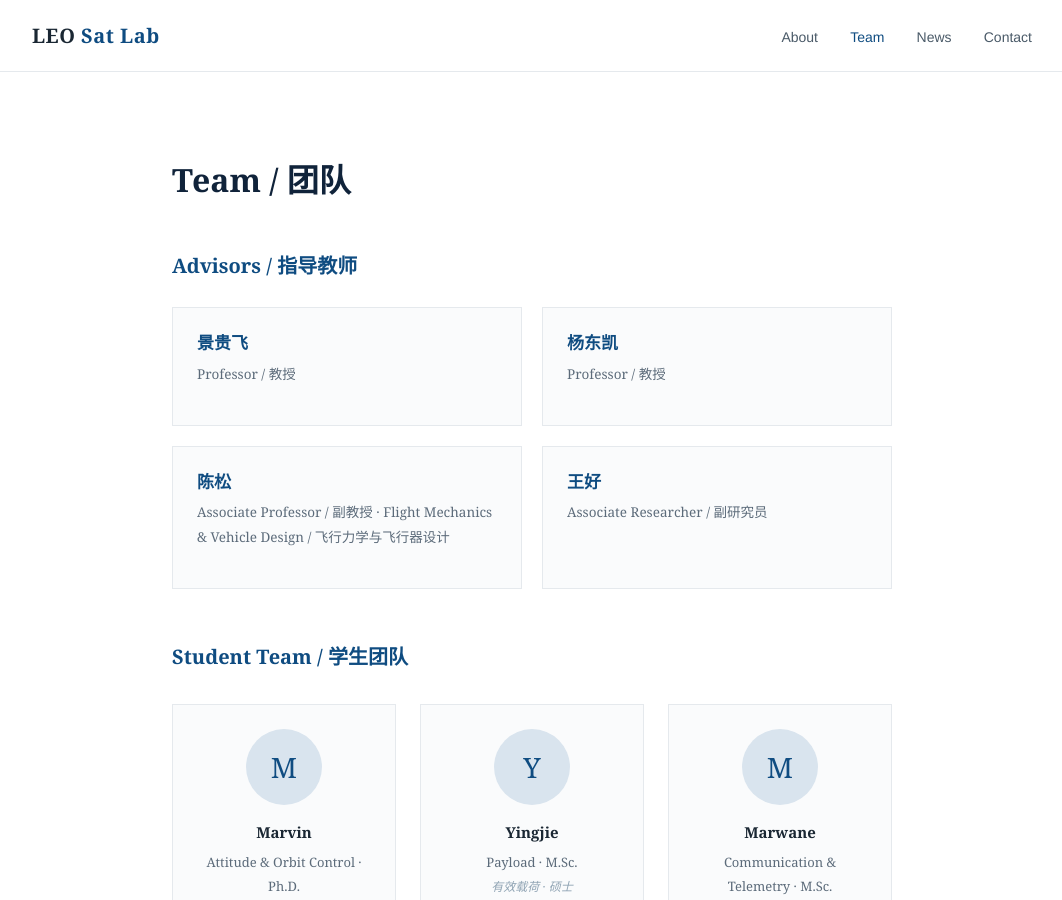
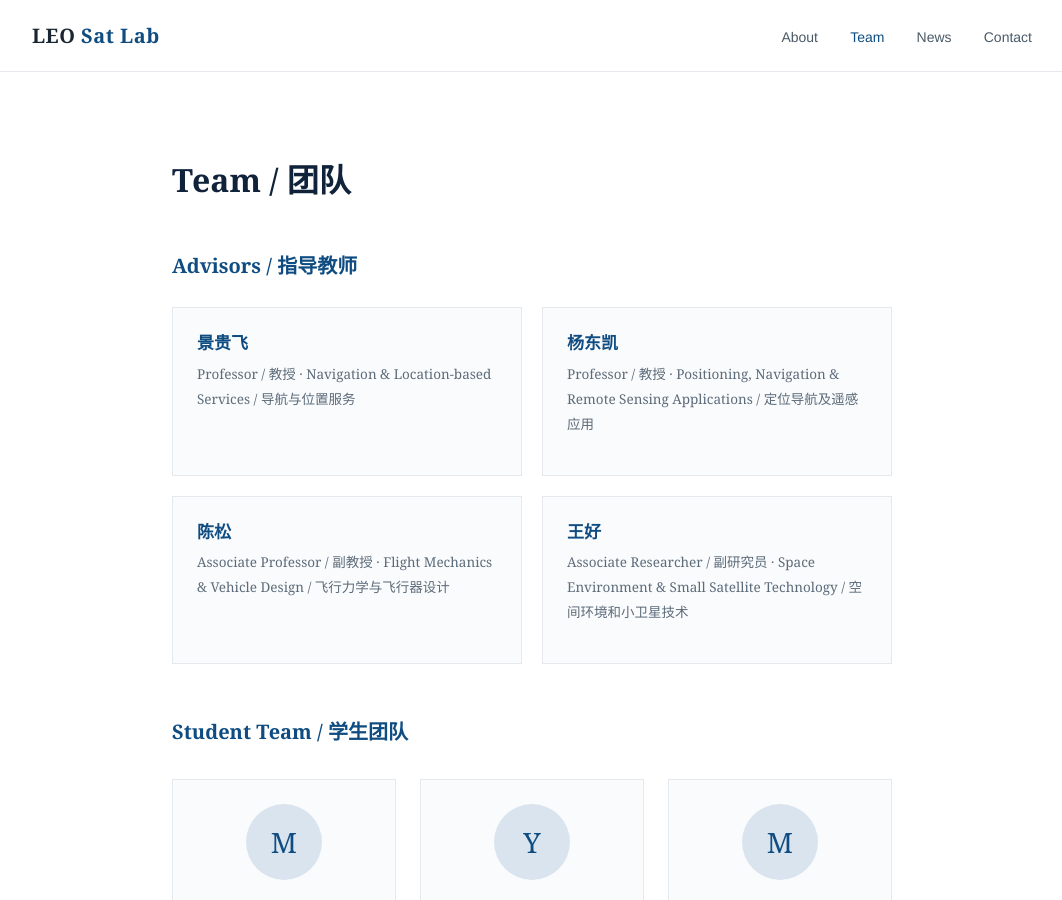
Before and after one commit to leo-sat-lab/leo-sat-lab.github.io, a Jekyll site: the page built from team.md, in a window 1280 px wide and 900 px high. Shown: the whole window, without its empty margins (108-1170 px from the left). Built offline with Jekyll 4.4.1, drawn with Linux system fonts in a browser that asks for light colours.

Commit message:
Add advisor research directions

```diff
--- a/team.md
+++ b/team.md
@@ -11,11 +11,11 @@ title: Team
   <div class="advisor-list">
     <div class="advisor-item">
       <h3><a href="https://sse.buaa.edu.cn/info/1205/6506.htm" target="_blank">景贵飞</a></h3>
-      <p>Professor / 教授</p>
+      <p>Professor / 教授 · Navigation & Location-based Services / 导航与位置服务</p>
     </div>
     <div class="advisor-item">
       <h3><a href="https://shi.buaa.edu.cn/07081/zh_CN/index.htm" target="_blank">杨东凯</a></h3>
-      <p>Professor / 教授</p>
+      <p>Professor / 教授 · Positioning, Navigation & Remote Sensing Applications / 定位导航及遥感应用</p>
     </div>
     <div class="advisor-item">
       <h3><a href="https://shi.buaa.edu.cn/chensong" target="_blank">陈松</a></h3>
@@ -23,7 +23,7 @@ title: Team
     </div>
     <div class="advisor-item">
       <h3><a href="https://shi.buaa.edu.cn/wanghao12" target="_blank">王好</a></h3>
-      <p>Associate Researcher / 副研究员</p>
+      <p>Associate Researcher / 副研究员 · Space Environment & Small Satellite Technology / 空间环境和小卫星技术</p>
     </div>
   </div>
 
```
